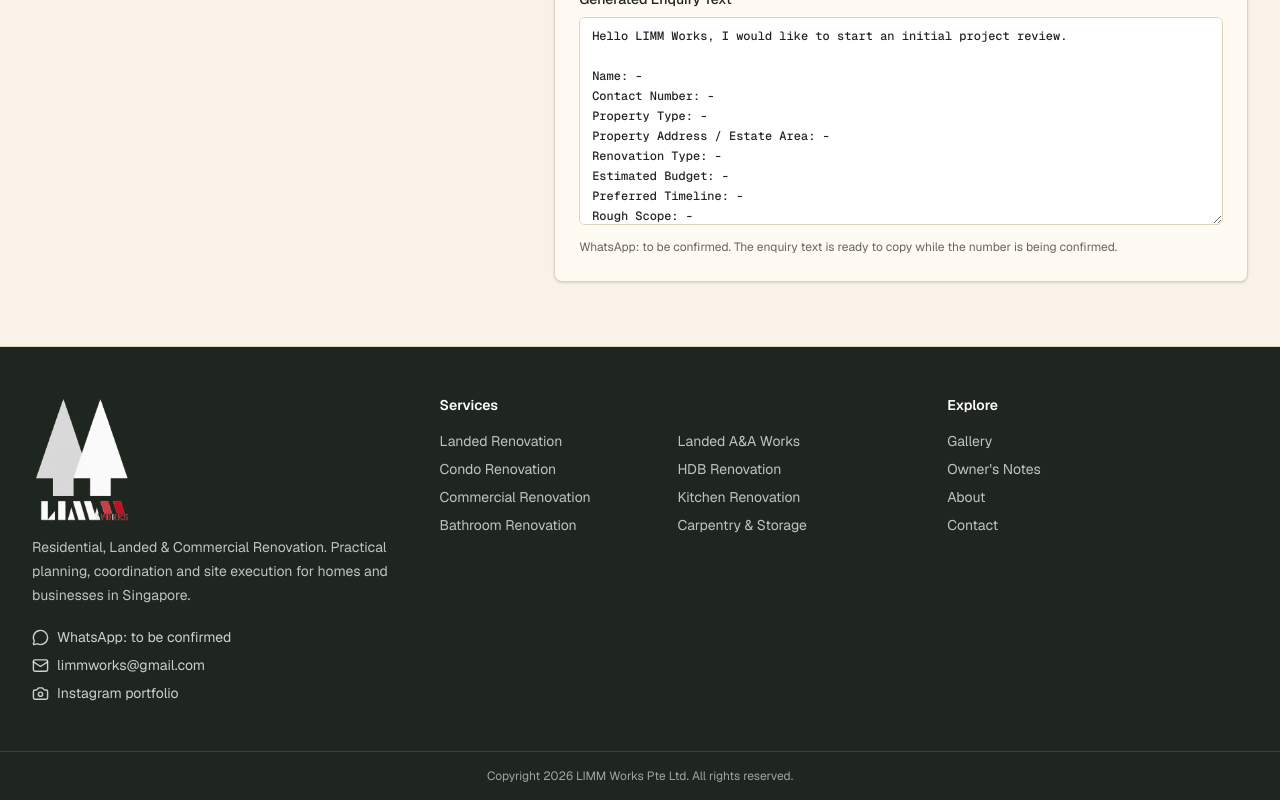
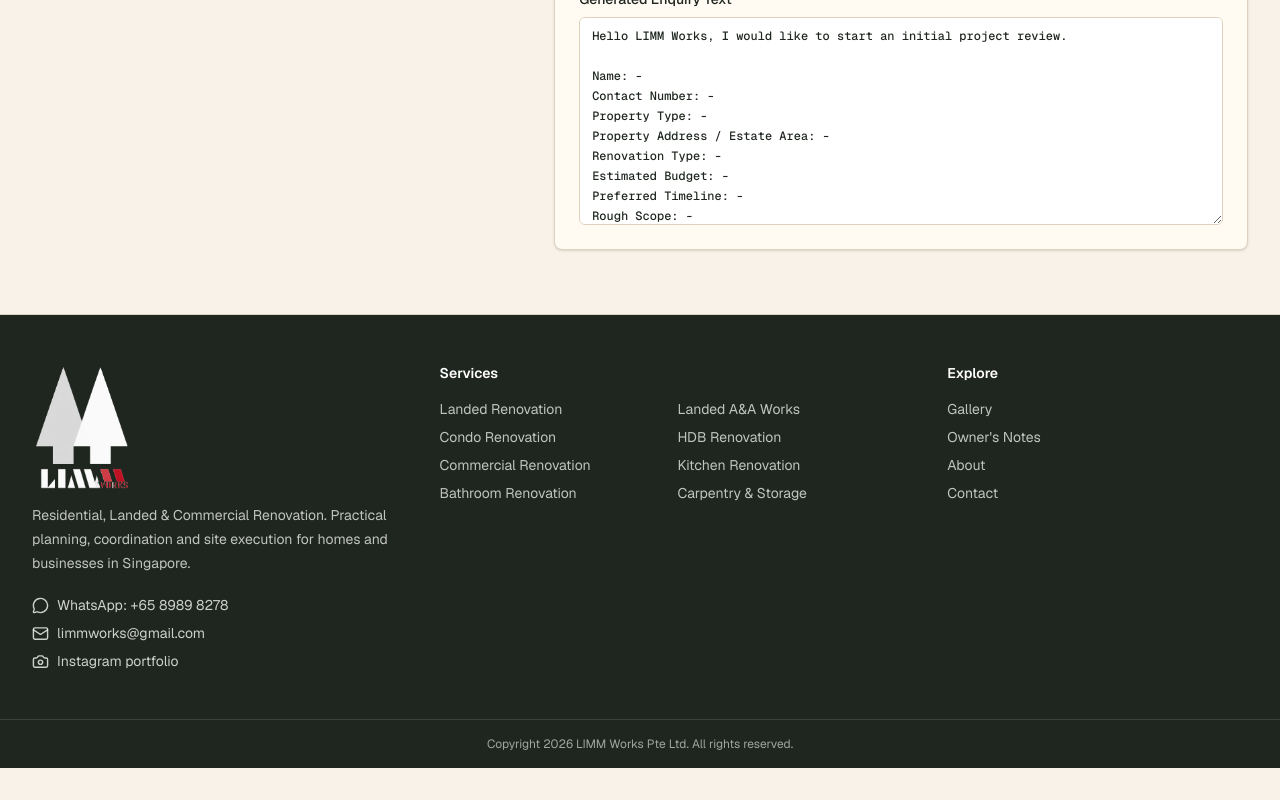
Before and after one commit to wocmarc-JBC/limmworks-website, a Next.js app: page /contact in a window 1280 px wide. Shown: the part 1295-2095 px from the top of the page. After the commit the page ends 2063 px from the top, so only its background shows below. Built offline with nearby package versions, Linux system fonts and the light colour scheme; no server answers.

Commit message:
Add confirmed LIMM WhatsApp number

```diff
--- a/src/components/contact-form.tsx
+++ b/src/components/contact-form.tsx
@@ -2,7 +2,7 @@
 
 import { Check, Clipboard, MessageCircle, Send } from "lucide-react";
 import { FormEvent, useMemo, useState } from "react";
-import { getWhatsappHref, siteConfig } from "@/data/site";
+import { getWhatsappHref } from "@/data/site";
 
 type FormState = {
   name: string;
@@ -213,12 +213,6 @@
           value={message}
         />
       </label>
-      {!siteConfig.whatsapp.e164 ? (
-        <p className="mt-3 text-xs leading-5 text-[var(--limm-muted)]">
-          WhatsApp: to be confirmed. The enquiry text is ready to copy while
-          the number is being confirmed.
-        </p>
-      ) : null}
     </form>
   );
 }
--- a/src/data/site.ts
+++ b/src/data/site.ts
@@ -8,8 +8,10 @@
   email: "limmworks@gmail.com",
   instagram: "https://www.instagram.com/limmworks/",
   whatsapp: {
-    display: "to be confirmed",
-    e164: "",
+    display: "+65 8989 8278",
+    e164: "+6589898278",
+    defaultMessage:
+      "Hello LIMM Works, I would like to start an initial project review. I can share my floor plan, site photos, rough scope, budget range and preferred timeline.",
     fallbackPath: "/contact#project-review",
   },
   location: {
@@ -69,16 +71,16 @@
   }
 
   const base = `https://wa.me/${siteConfig.whatsapp.e164.replace(/[^\d]/g, "")}`;
+  const text =
+    message && message.trim().length > 0
+      ? message
+      : siteConfig.whatsapp.defaultMessage;
 
-  if (!message) {
-    return base;
-  }
-
-  return `${base}?text=${encodeURIComponent(message)}`;
+  return `${base}?text=${encodeURIComponent(text)}`;
 }
 
 export function getWhatsappLabel() {
-  return siteConfig.whatsapp.e164 ? siteConfig.whatsapp.display : "to be confirmed";
+  return siteConfig.whatsapp.display;
 }
 
 export function hasConfirmedWhatsapp() {
```
Also changed, not shown: 3 other files (tests, documents, lock files or other folders).
